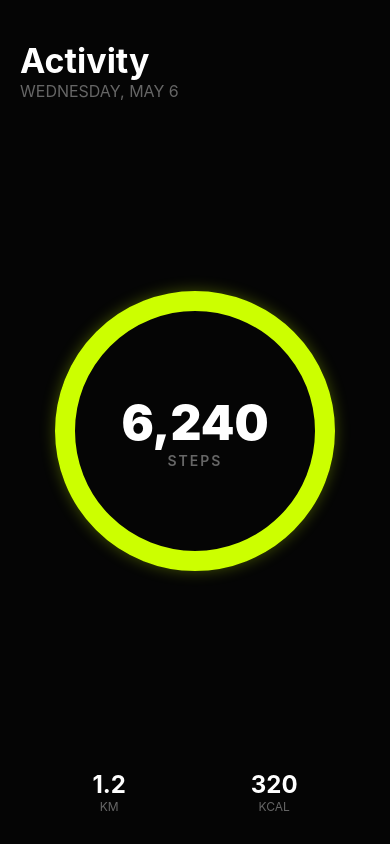
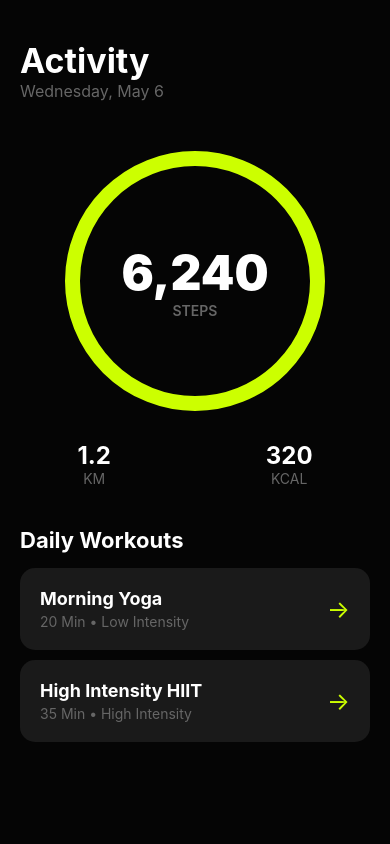
Before and after one commit to Lashang554/Fitness_tech, a React Native app: screen / in a window 390 px wide. Built offline with nearby package versions, Linux system fonts and the light colour scheme.

Commit message:
update ui for test

```diff
--- a/App.tsx
+++ b/App.tsx
@@ -1,22 +1,31 @@
-import React from 'react';
-import { StyleSheet, Text, View, SafeAreaView } from 'react-native';
+import React, { useState } from 'react';
+import { StyleSheet, Text, View, SafeAreaView, ScrollView, TouchableOpacity } from 'react-native';
 
 export default function App() {
+  const [steps, setSteps] = useState(6240);
+
   return (
     <SafeAreaView style={styles.container}>
+      <ScrollView showsVerticalScrollIndicator={false}>
+        {/* Header */}
         <View style={styles.header}>
           <Text style={styles.title}>Activity</Text>
           <Text style={styles.date}>Wednesday, May 6</Text>
         </View>
 
+        {/* Progress Ring Section */}
         <View style={styles.centerStage}>
-        {/* The Progress Ring Shell */}
-        <View style={styles.progressRing}>
-          <Text style={styles.stepCount}>6,240</Text>
+          <TouchableOpacity
+            activeOpacity={0.8}
+            onPress={() => setSteps(steps + 100)}
+            style={styles.progressRing}
+          >
+            <Text style={styles.stepCount}>{steps.toLocaleString()}</Text>
             <Text style={styles.stepLabel}>STEPS</Text>
-        </View>
+          </TouchableOpacity>
         </View>
 
+        {/* Stats Row */}
         <View style={styles.statsRow}>
           <View style={styles.statBox}>
             <Text style={styles.statValue}>1.2</Text>
@@ -27,6 +36,30 @@ export default function App() {
             <Text style={styles.statLabel}>KCAL</Text>
           </View>
         </View>
+
+        {/* Workout Section */}
+        <View style={styles.workoutSection}>
+          <Text style={styles.sectionTitle}>Daily Workouts</Text>
+
+          {/* Workout Card 1 */}
+          <TouchableOpacity style={styles.workoutCard}>
+            <View>
+              <Text style={styles.workoutName}>Morning Yoga</Text>
+              <Text style={styles.workoutTime}>20 Min • Low Intensity</Text>
+            </View>
+            <Text style={styles.arrow}>→</Text>
+          </TouchableOpacity>
+
+          {/* Workout Card 2 */}
+          <TouchableOpacity style={styles.workoutCard}>
+            <View>
+              <Text style={styles.workoutName}>High Intensity HIIT</Text>
+              <Text style={styles.workoutTime}>35 Min • High Intensity</Text>
+            </View>
+            <Text style={styles.arrow}>→</Text>
+          </TouchableOpacity>
+        </View>
+      </ScrollView>
     </SafeAreaView>
   );
 }
@@ -48,25 +81,20 @@ const styles = StyleSheet.create({
   date: {
     color: '#666',
     fontSize: 16,
-    textTransform: 'uppercase',
   },
   centerStage: {
-    flex: 1,
     alignItems: 'center',
     justifyContent: 'center',
+    marginVertical: 30,
   },
   progressRing: {
-    width: 280,
-    height: 280,
-    borderRadius: 140,
-    borderWidth: 20,
-    borderColor: '#CCFF00', // Electric Lime
+    width: 260,
+    height: 260,
+    borderRadius: 130,
+    borderWidth: 15,
+    borderColor: '#CCFF00',
     alignItems: 'center',
     justifyContent: 'center',
-    shadowColor: '#CCFF00',
-    shadowOffset: { width: 0, height: 0 },
-    shadowOpacity: 0.3,
-    shadowRadius: 15,
   },
   stepCount: {
     color: '#fff',
@@ -75,13 +103,12 @@ const styles = StyleSheet.create({
   },
   stepLabel: {
     color: '#666',
-    letterSpacing: 2,
     fontWeight: '600',
   },
   statsRow: {
     flexDirection: 'row',
-    padding: 30,
     justifyContent: 'space-around',
+    marginBottom: 40,
   },
   statBox: {
     alignItems: 'center',
@@ -93,6 +120,36 @@ const styles = StyleSheet.create({
   },
   statLabel: {
     color: '#666',
-    fontSize: 12,
   },
+  workoutSection: {
+    paddingHorizontal: 20,
+  },
+  sectionTitle: {
+    color: '#fff',
+    fontSize: 22,
+    fontWeight: 'bold',
+    marginBottom: 15,
+  },
+  workoutCard: {
+    backgroundColor: '#1A1A1A',
+    padding: 20,
+    borderRadius: 15,
+    flexDirection: 'row',
+    justifyContent: 'space-between',
+    alignItems: 'center',
+    marginBottom: 10,
+  },
+  workoutName: {
+    color: '#fff',
+    fontSize: 18,
+    fontWeight: 'bold',
+  },
+  workoutTime: {
+    color: '#666',
+    marginTop: 4,
+  },
+  arrow: {
+    color: '#CCFF00',
+    fontSize: 24,
+  }
 });
--- a/package.json
+++ b/package.json
@@ -12,6 +12,7 @@
     "@expo/ngrok": "^4.1.3",
     "expo": "~54.0.33",
     "expo-status-bar": "~3.0.9",
+    "lucide-react-native": "^1.14.0",
     "react": "19.1.0",
     "react-native": "0.81.5"
   },
```
Also changed, not shown: 1 other file (tests, documents, lock files or other folders). Lines whose indentation alone changed are shown as unchanged.
